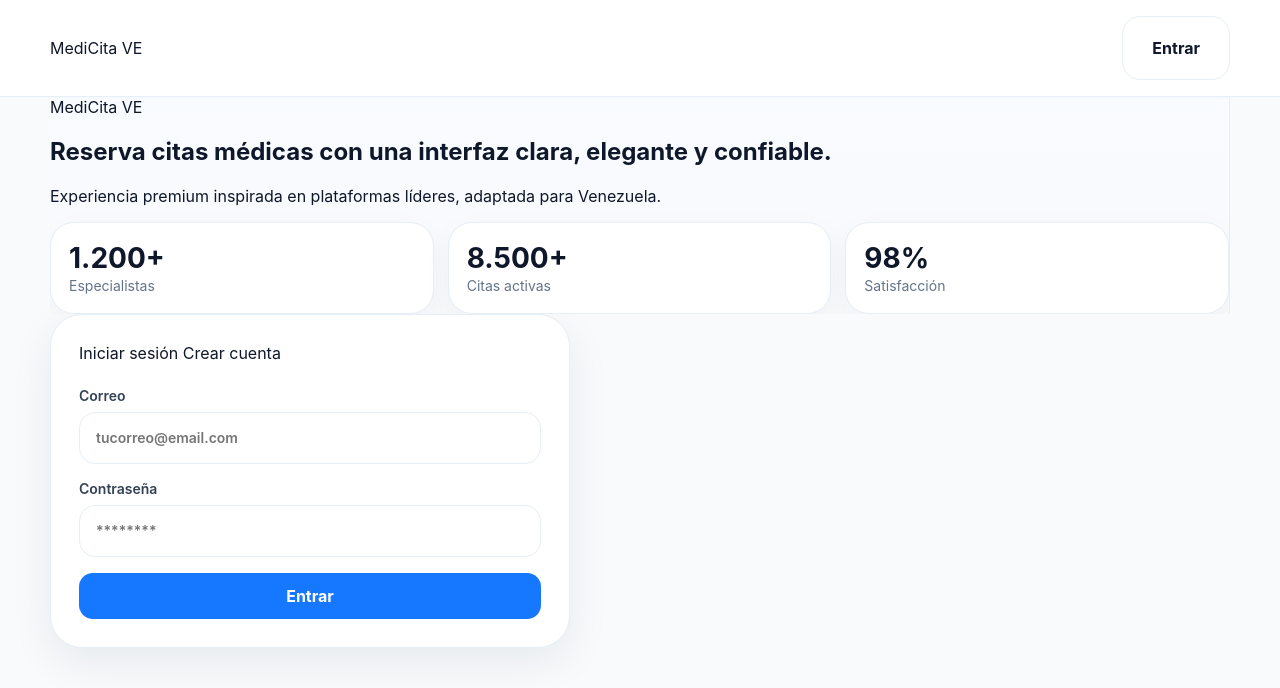
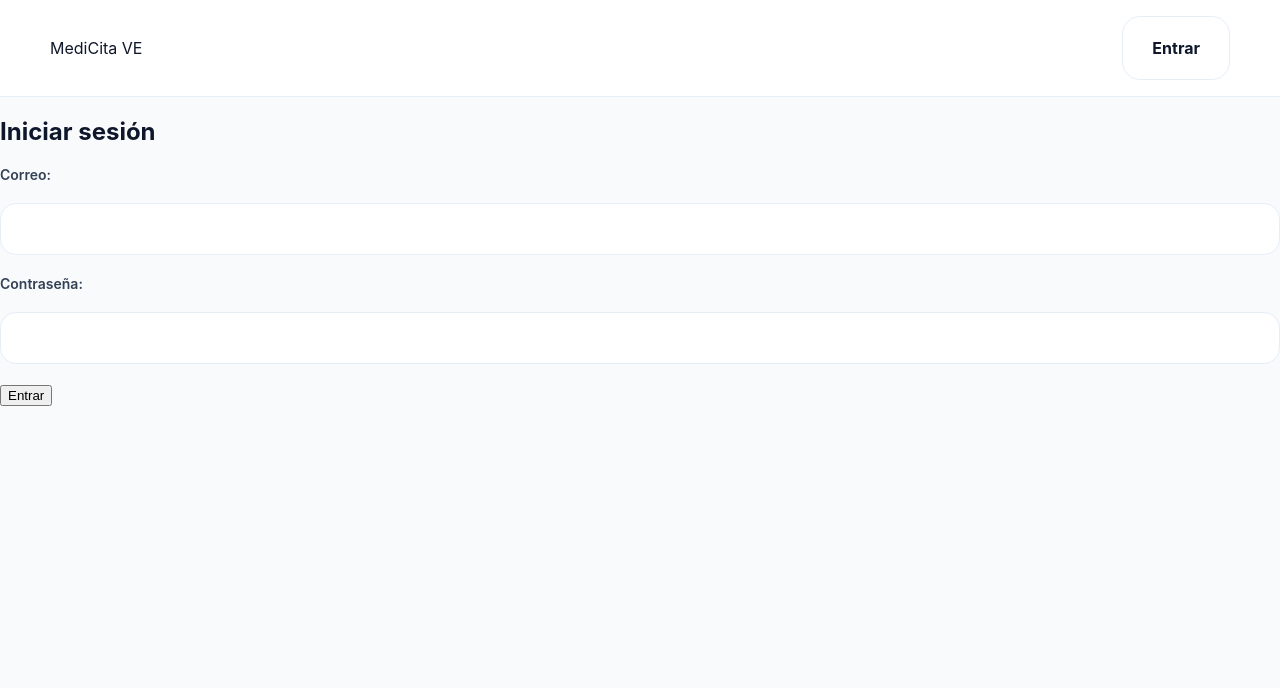
Before and after one commit to auritamarinmedicitave-dot/medicita-ve, a Flask app: page /login in a window 1280 px wide. Shown: the top 688 px of the page. Run offline with Flask 3, Linux system fonts and the light colour scheme.

Commit message:
Update auth.html

```diff
--- a/templates/auth.html
+++ b/templates/auth.html
@@ -1,49 +1,17 @@
 {% extends "base.html" %}
 
-{% block title %}Iniciar sesión | MediCita VE{% endblock %}
+{% block content %}
 
-{% block content %}
-<section class="auth-wrap">
-  <div class="container auth-grid">
-    <div class="auth-side">
-      <span class="eyebrow">MediCita VE</span>
-      <h1>Reserva citas médicas con una interfaz clara, elegante y confiable.</h1>
-      <p>Experiencia premium inspirada en plataformas líderes, adaptada para Venezuela.</p>
+<h2>Iniciar sesión</h2>
 
-      <div class="stats-grid">
-        <div class="stat-card">
-          <strong>1.200+</strong>
-          <span>Especialistas</span>
-        </div>
-        <div class="stat-card">
-          <strong>8.500+</strong>
-          <span>Citas activas</span>
-        </div>
-        <div class="stat-card">
-          <strong>98%</strong>
-          <span>Satisfacción</span>
-        </div>
-      </div>
-    </div>
+<form method="POST" action="/login">
+    <label>Correo:</label><br>
+    <input type="email" name="email" required><br><br>
 
-    <div class="auth-card">
-      <div class="auth-tabs">
-        <a class="tab active" href="{{ url_for('login') }}">Iniciar sesión</a>
-        <a class="tab" href="{{ url_for('register') }}">Crear cuenta</a>
-      </div>
+    <label>Contraseña:</label><br>
+    <input type="password" name="password" required><br><br>
 
-      <form method="post" class="form-grid">
-        <label>Correo
-          <input type="email" name="email" placeholder="tucorreo@email.com" required>
-        </label>
+    <button type="submit">Entrar</button>
+</form>
 
-        <label>Contraseña
-          <input type="password" name="password" placeholder="********" required>
-        </label>
-
-        <button class="btn btn-primary" type="submit">Entrar</button>
-      </form>
-    </div>
-  </div>
-</section>
 {% endblock %}
```
